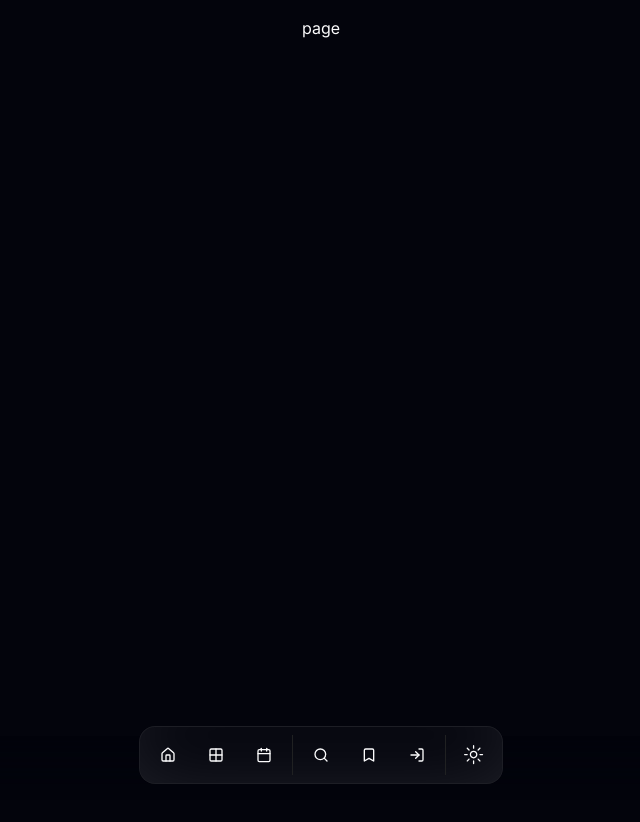
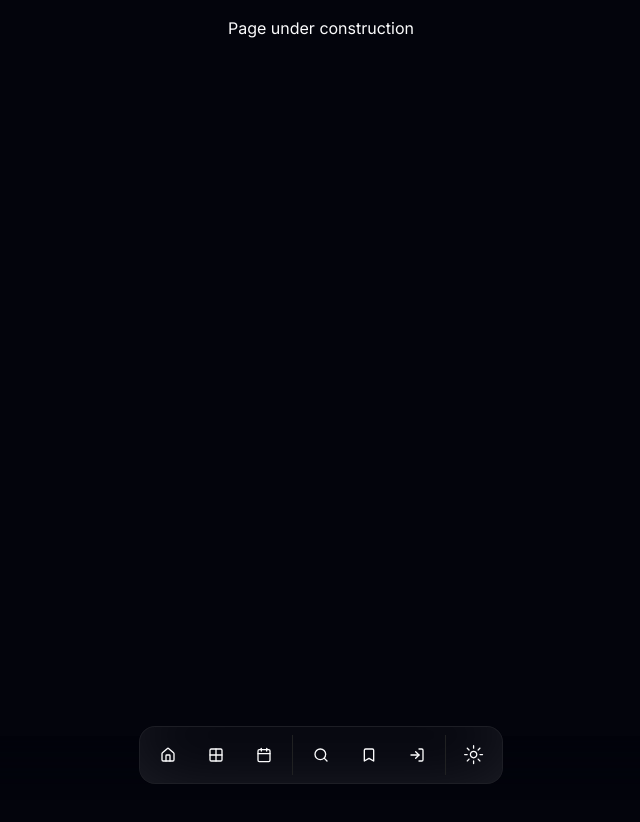
Before and after one commit to 10d3/anime-frontend, a Next.js app: page /release in a window 1280 px wide. Shown: the top 822 px of the page, without its empty margins (319-959 px from the left). Built offline with nearby package versions, Linux system fonts and the light colour scheme.

Commit message:
minor changes

```diff
--- a/app/release/page.tsx
+++ b/app/release/page.tsx
@@ -2,7 +2,7 @@ import React from 'react'
 
 function page() {
   return (
-    <main className="flex min-h-dvh flex-col items-center justify-between pb-24 pt-4">page</main>
+    <main className="flex min-h-dvh flex-col items-center justify-between pb-24 pt-4 items-center">Page under construction</main>
   )
 }
 
```
